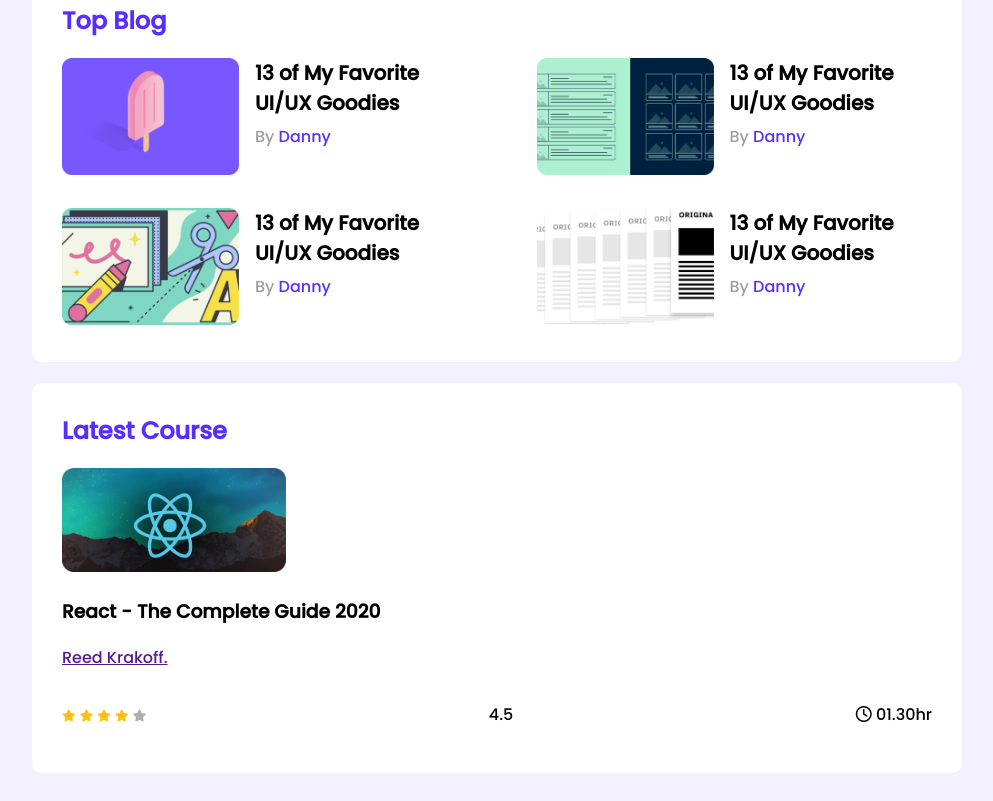
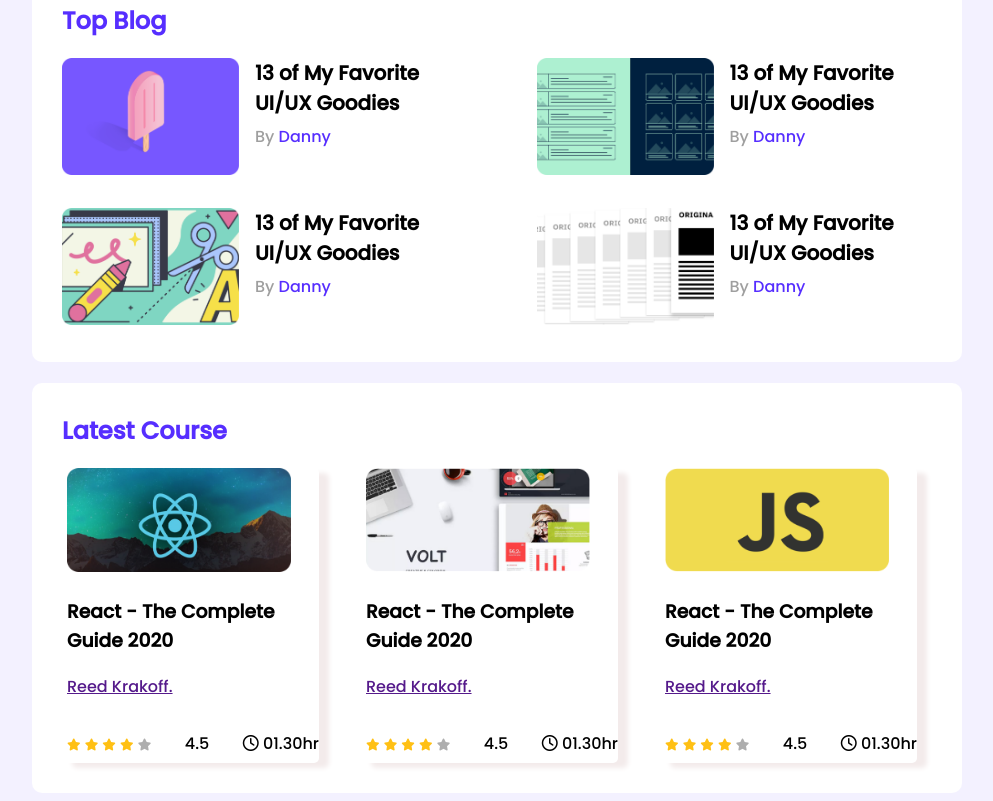
Before and after one commit to wadudjahan/leaderboard, a plain HTML site: page index.html in a window 1280 px wide. Shown: the part 328-1129 px from the top of the page, without its empty margins (143-1136 px from the left). Drawn offline with Linux system fonts and the light colour scheme.

Commit message:
Last Submit

```diff
--- a/index.html
+++ b/index.html
@@ -116,6 +116,54 @@
                         </div>
                     </div>
                 </div>
+                <div class="course">
+                    <div class="course-banner">
+                        <img src="./images/courses/course-2.png" alt="">
+                        <div class="course-detail">
+                            <h3 class="course-title">React - The Complete Guide 2020</h3>
+                            <p class="author"><a href="" class="author-name">Reed Krakoff.</a></p>
+                            <div class="course-info">
+                                <div>
+                                    <i class="fa-solid fa-star filled"></i>
+                                    <i class="fa-solid fa-star filled"></i>
+                                    <i class="fa-solid fa-star filled"></i>
+                                    <i class="fa-solid fa-star filled"></i>
+                                    <i class="fa-solid fa-star unfilled"></i>
+
+                                </div>
+                                <p>4.5</p>
+                                <div class="course-duration">
+                                    <i class="fa-regular fa-clock"></i>
+                                    01.30hr
+                                </div>
+                            </div>
+                        </div>
+                    </div>
+                </div>
+                <div class="course">
+                    <div class="course-banner">
+                        <img src="./images/courses/course-3.png" alt="">
+                        <div class="course-detail">
+                            <h3 class="course-title">React - The Complete Guide 2020</h3>
+                            <p class="author"><a href="" class="author-name">Reed Krakoff.</a></p>
+                            <div class="course-info">
+                                <div>
+                                    <i class="fa-solid fa-star filled"></i>
+                                    <i class="fa-solid fa-star filled"></i>
+                                    <i class="fa-solid fa-star filled"></i>
+                                    <i class="fa-solid fa-star filled"></i>
+                                    <i class="fa-solid fa-star unfilled"></i>
+
+                                </div>
+                                <p>4.5</p>
+                                <div class="course-duration">
+                                    <i class="fa-regular fa-clock"></i>
+                                    01.30hr
+                                </div>
+                            </div>
+                        </div>
+                    </div>
+                </div>
             </div>
         </section>
     </main>
--- a/styles/style.css
+++ b/styles/style.css
@@ -98,6 +98,21 @@ hr{
     text-decoration: none;
 }
 
+.courses{
+    display: grid;
+    grid-template-columns: repeat(3,1fr);
+    grid-column-gap: 27px;
+}
+
+.course{
+    width:252px;
+    height: 295px;
+    border-radius: 5px;
+    padding-left: 5px;
+    box-shadow: 10px 5px 5px rgb(243, 235, 235);
+}
+
+
 
 .course-banner img{
     height: 104px;
@@ -107,7 +122,7 @@ hr{
 .course-info{
     display: flex;
     align-items: center;
-    justify-content: space-between;
+    justify-content:space-between;
 }
 
 
@@ -123,3 +138,40 @@ hr{
 .fa-solid.fa-star.unfilled{
     color: #AEAEAE;
 }
+
+@media only screen and (max-width:688px) {
+    .container{
+        width: 100%;
+    }
+    .players, .blogs,.courses{
+        grid-template-columns: repeat(1,1fr);
+    }
+    .player{
+        flex-direction: column;
+    }
+    .courses{
+        grid-row-gap: 10px;
+        justify-items: center;
+    }
+
+}
+
+@media only screen and (min-width:689px) and (max-width:992px){
+    .container{
+        width: 100%;
+    }
+    .players, .blogs{
+        grid-template-columns: repeat(2,1fr);
+    }
+    .courses{
+        grid-template-columns: repeat(1,1fr);
+    }
+    .player{
+        flex-direction: column;
+    }
+    .courses{
+        grid-row-gap: 10px;
+        justify-items: center;
+    }
+
+}
```
